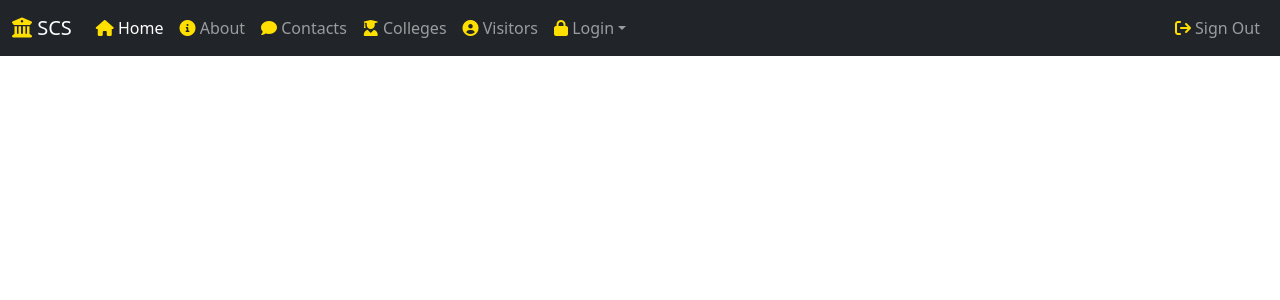
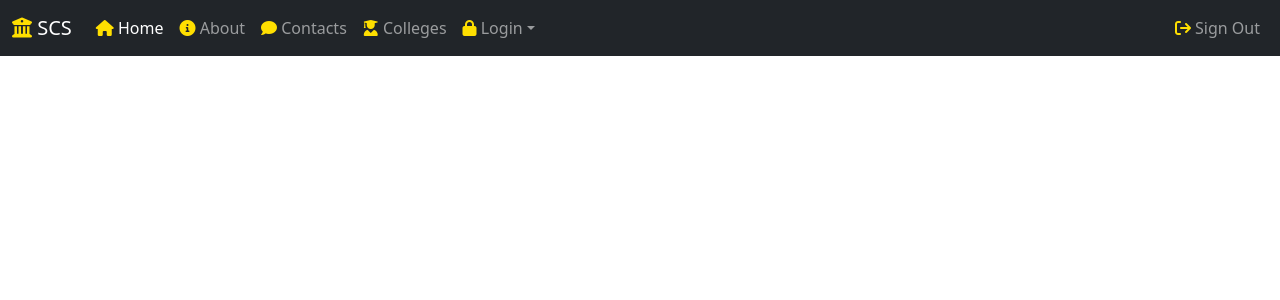
Before and after one commit to seifeldin33/Campus-Portal, a Django app: page /campus_portal/ in a window 1280 px wide. Shown: the top 300 px of the page. Run offline with Django 3.2, Linux system fonts and the light colour scheme; some libraries are stand-ins or nearby versions.

Commit message:
Edit navbar

```diff
--- a/templates/layouts/nav.html
+++ b/templates/layouts/nav.html
@@ -30,10 +30,9 @@
         </button>
 
         <div class="collapse navbar-collapse" id="main_nav">
-            <ul class="navbar-nav">
+            <ul class="navbar-nav me-auto mb-2 mb-md-0">
                 <li class="nav-item">
-                    <a class="nav-link active" aria-current="page" href="#"><i class='fas fa-home'
-                                                                               style='color:#ffdf00'></i> Home</a>
+                    <a class="nav-link active" aria-current="page" href="#"><i class='fas fa-home' style='color:#ffdf00'></i> Home</a>
                 </li>
                 <li class="nav-item">
                     <a class="nav-link" href="#"><i class='fa-solid fa-circle-info' style='color:#ffdf00'></i> About</a>
@@ -44,11 +43,8 @@
                 <li class="nav-item">
                     <a class="nav-link" href="#"><i class='fas fa-user-graduate' style='color:#ffdf00'></i> Colleges</a>
                 </li>
-                <li class="nav-item">
-                    <a class="nav-link" href="#"><i class='fa fa-user-circle' style='color:#ffdf00'></i> Visitors</a>
-                </li>
                 <li class="nav-item dropdown">
-                    <a class="nav-link dropdown-toggle" href="#" data-bs-toggle="dropdown"><i class='fa fa-lock' style='color:#ffdf00'></i> Login</a>
+                    <a class="nav-link dropdown-toggle" href="#" id="dropdown" data-bs-toggle="dropdown"><i class='fa fa-lock' style='color:#ffdf00'></i> Login</a>
                     <ul class="dropdown-menu">
                         <li><a class="dropdown-item" href="#">As a Doctor</a></li>
                         <li><a class="dropdown-item" href="#">As a Student</a></li>
```
